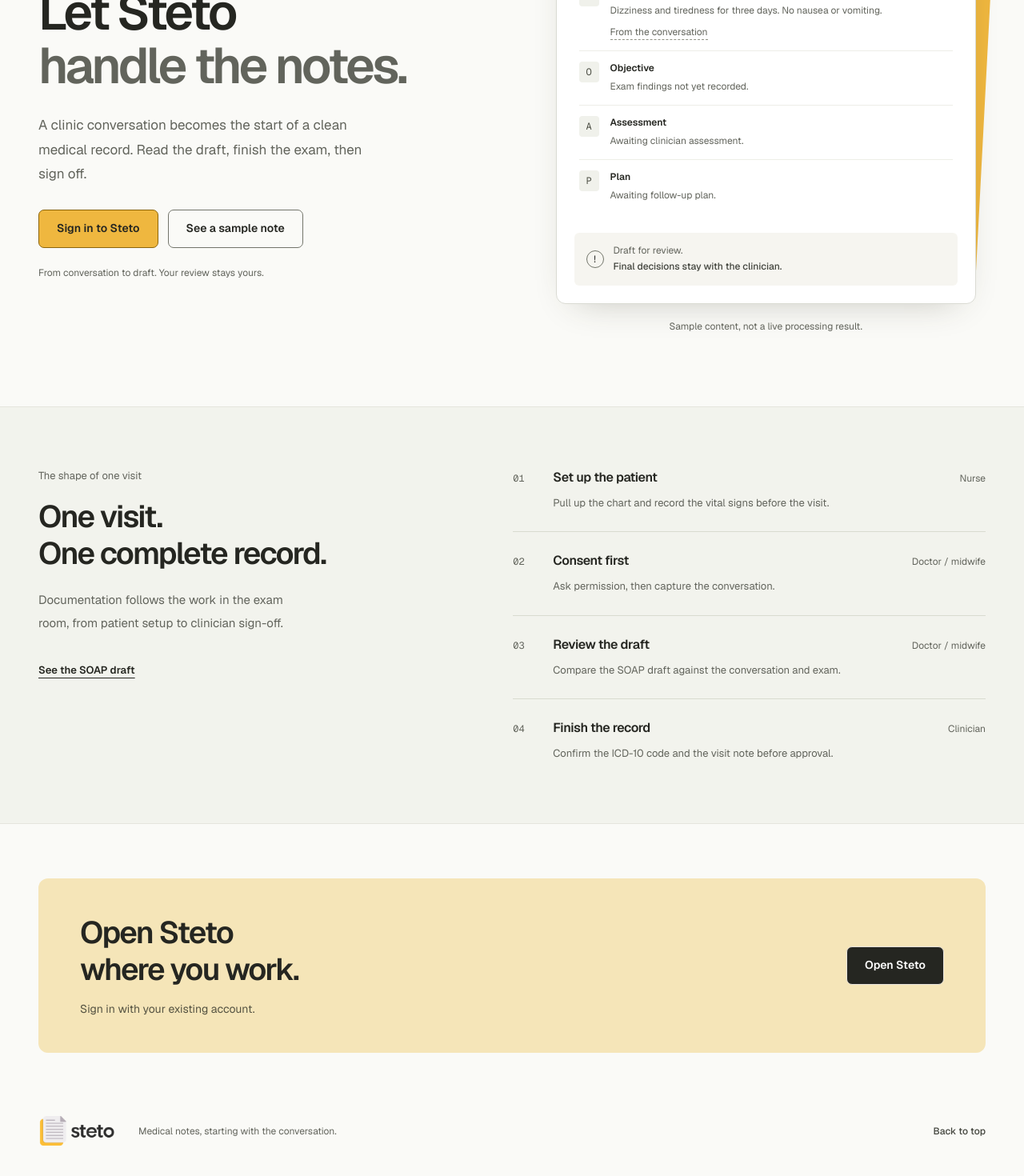
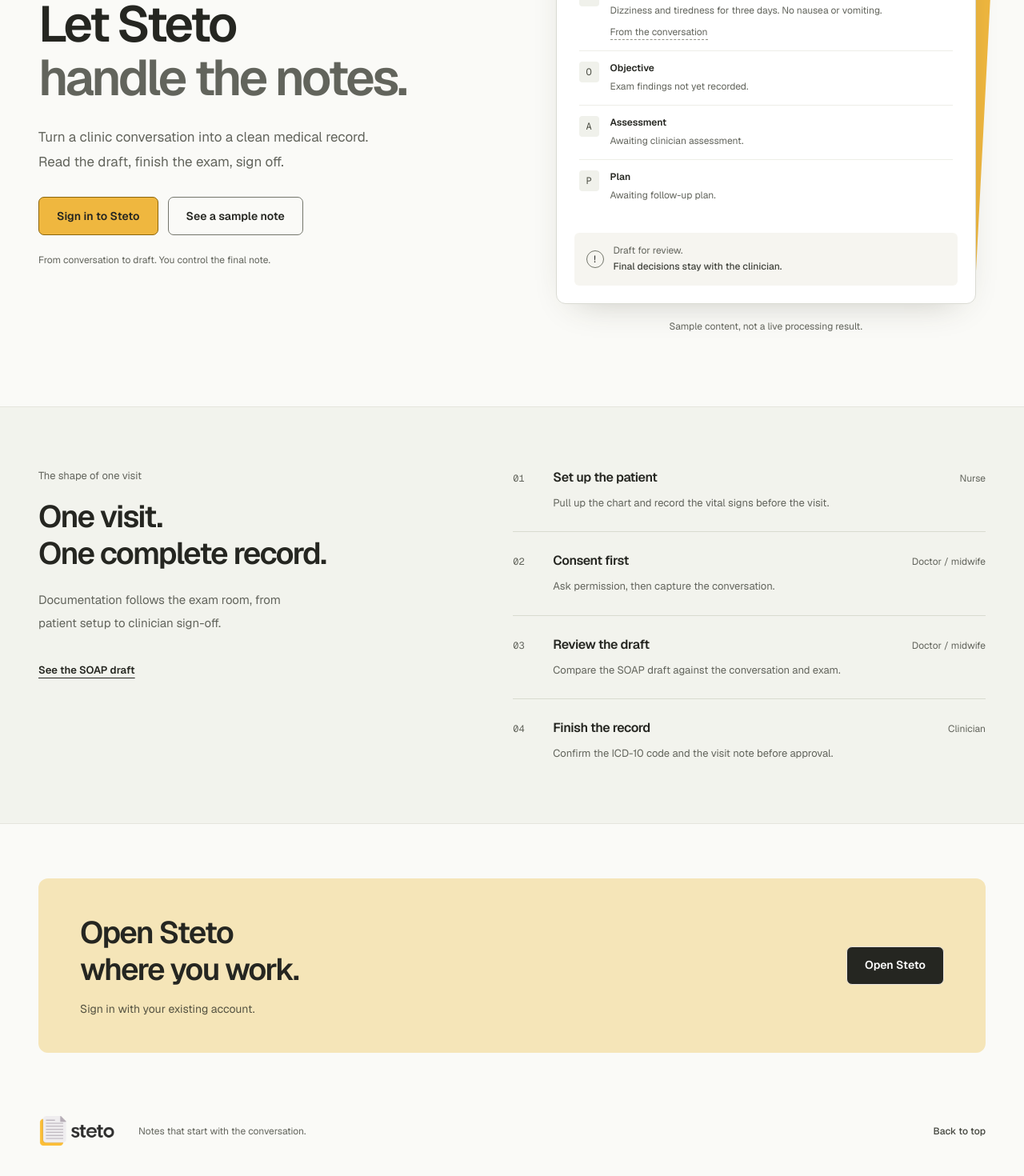
Before and after one commit to azrahudaya/steto, a Next.js app in the folder apps/web/: page / in a window 1280 px wide. Shown: the part 384-1854 px from the top of the page at 80% size. Built offline with nearby package versions, Linux system fonts and the light colour scheme; no server answers.

Commit message:
refactor: tighten English landing copy and translate remaining labels

```diff
--- a/apps/web/src/app/page.tsx
+++ b/apps/web/src/app/page.tsx
@@ -35,12 +35,12 @@
           <div className="hero-copy">
             <p className="hero-context">Documentation help for community clinics</p>
             <h1 id="hero-title">Focus on the patient.<br />Let Steto<br /><span>handle the notes.</span></h1>
-            <p className="hero-description">A clinic conversation becomes the start of a clean medical record. Read the draft, finish the exam, then sign off.</p>
+            <p className="hero-description">Turn a clinic conversation into a clean medical record. Read the draft, finish the exam, sign off.</p>
             <div className="hero-actions">
               <Link href="/sign-in" className="du-btn du-btn-primary hero-primary">Sign in to Steto</Link>
               <a href="#example" className="du-btn du-btn-outline">See a sample note</a>
             </div>
-            <p className="hero-footnote">From conversation to draft. Your review stays yours.</p>
+            <p className="hero-footnote">From conversation to draft. You control the final note.</p>
           </div>
           <LandingExample />
         </section>
@@ -50,7 +50,7 @@
             <div className="workflow-intro">
               <p className="section-context">The shape of one visit</p>
               <h2 id="workflow-title">One visit.<br />One complete record.</h2>
-              <p>Documentation follows the work in the exam room, from patient setup to clinician sign-off.</p>
+              <p>Documentation follows the exam room, from patient setup to clinician sign-off.</p>
               <a href="#example" className="workflow-example-link">See the SOAP draft</a>
             </div>
             <ol className="workflow-list">
@@ -74,7 +74,7 @@
 
       <footer className="landing-footer landing-container">
         <Brand />
-        <p>Medical notes, starting with the conversation.</p>
+        <p>Notes that start with the conversation.</p>
         <a href="#main">Back to top</a>
       </footer>
     </div>
--- a/apps/web/src/components/landing-example.tsx
+++ b/apps/web/src/components/landing-example.tsx
@@ -2,7 +2,7 @@
 
 import { useRef, useState, type KeyboardEvent } from "react";
 
-const labels = ["Percakapan", "Draf SOAP"];
+const labels = ["Conversation", "SOAP draft"];
 
 export function LandingExample() {
   const [active, setActive] = useState(1);
```
